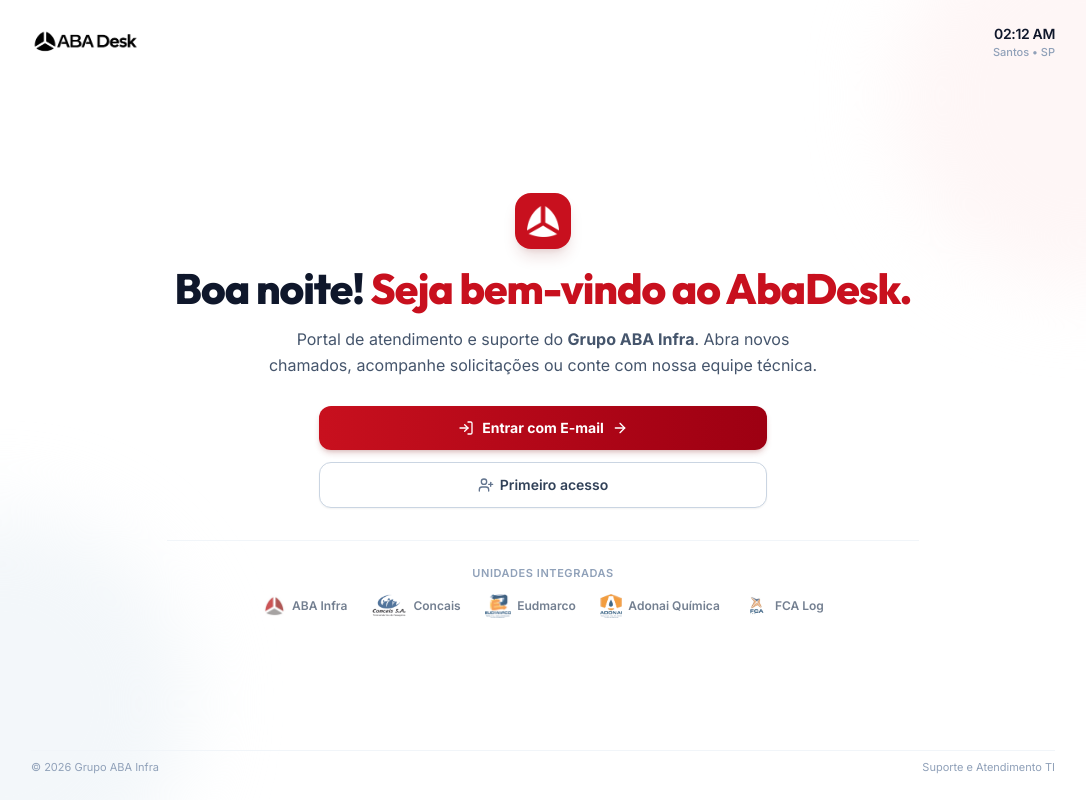
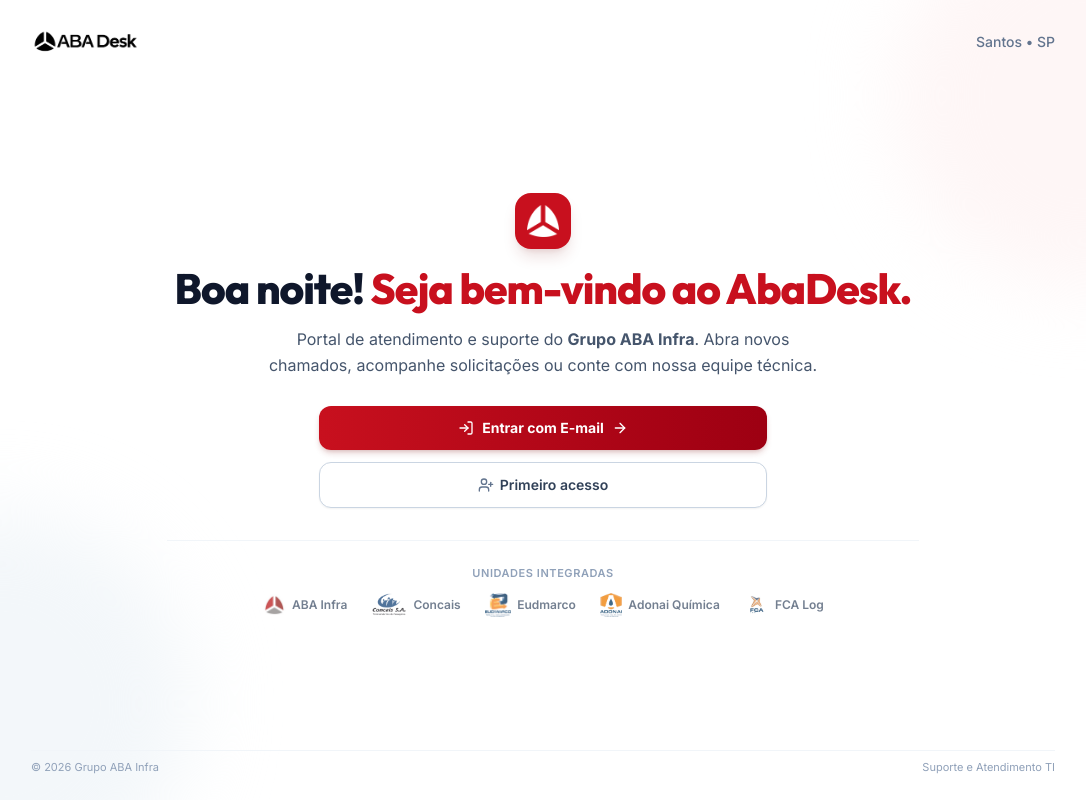
Before and after one commit to LucasAlberto0/AbaDeskFront, a React (Vite) app: page /welcome in a window 1280 px wide. Shown: the whole page, without its empty margins (97-1183 px from the left). Built offline with nearby package versions, Linux system fonts and the light colour scheme; no server answers.

Commit message:
refactor: remove exibicao de horario da tela de boas-vindas

```diff
--- a/src/features/welcome/pages/WelcomePage.jsx
+++ b/src/features/welcome/pages/WelcomePage.jsx
@@ -7,13 +7,9 @@
 export default function WelcomePage() {
   const { isAuthenticated, user } = useAuthStore();
   const [greeting, setGreeting] = useState('Bem-vindo');
-  const [timeString, setTimeString] = useState('');
 
   useEffect(() => {
-    const updateTimeAndGreeting = () => {
-      const now = new Date();
-      const hour = now.getHours();
-
+    const hour = new Date().getHours();
     if (hour >= 5 && hour < 12) {
       setGreeting('Bom dia');
     } else if (hour >= 12 && hour < 18) {
@@ -21,15 +17,6 @@
     } else {
       setGreeting('Boa noite');
     }
-
-      setTimeString(
-        now.toLocaleTimeString([], { hour: '2-digit', minute: '2-digit' })
-      );
-    };
-
-    updateTimeAndGreeting();
-    const timer = setInterval(updateTimeAndGreeting, 1000);
-    return () => clearInterval(timer);
   }, []);
 
   const companies = [
@@ -71,10 +58,7 @@
           transition={{ duration: 0.4 }}
           className="text-right"
         >
-          <p className="text-xs sm:text-sm font-semibold text-slate-900 tracking-tight">
-            {timeString}
-          </p>
-          <p className="text-[10px] sm:text-[11px] text-slate-400 font-medium">
+          <p className="text-xs sm:text-sm font-medium text-slate-500">
             Santos • SP
           </p>
         </motion.div>
```
Lines whose indentation alone changed are shown as unchanged.
